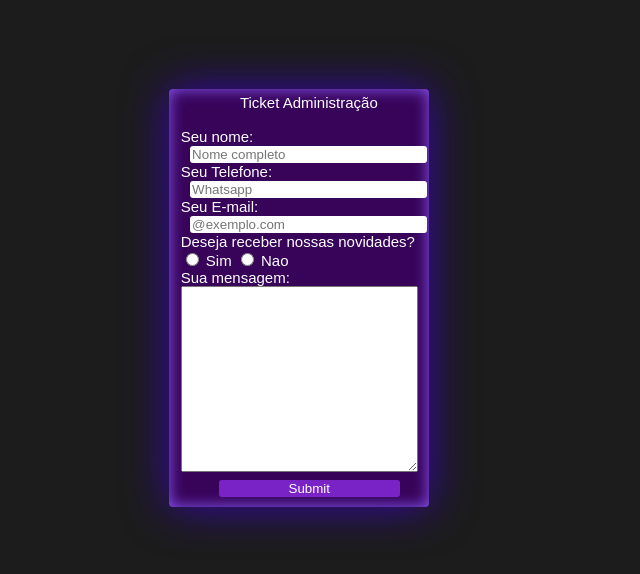
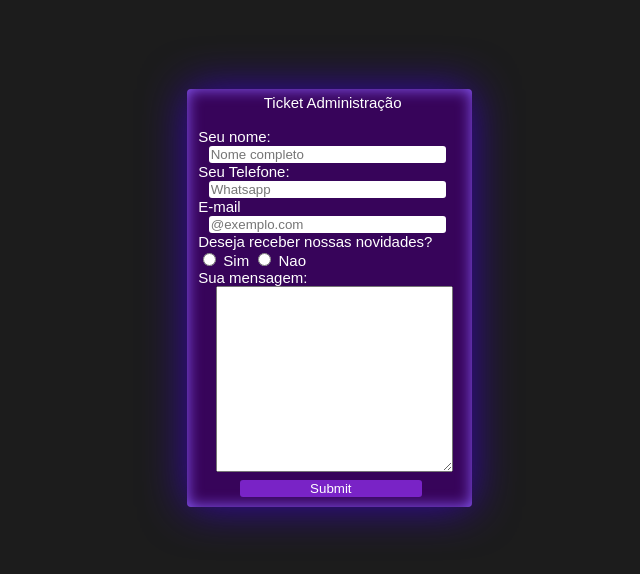
Before and after one commit to Tecnoleo/HTML-PAGE-TICKET, a plain HTML site: page index.html in a window 1280 px wide. Shown: the part 102-676 px from the top of the page, without its empty margins (301-941 px from the left). Drawn offline with nearby package versions, Linux system fonts and the light colour scheme; a web font is replaced by a local one.

Commit message:
foi foito a manutençao no codigo!

```diff
--- a/index.html
+++ b/index.html
@@ -21,7 +21,7 @@
 
                 }
                 .ContornoTicket{
-                margin-right: 70%;
+                margin-right: 7%;
                 background-color: rgb(55, 4, 90);
                 border: none;
                 border-radius: 4px;
@@ -47,7 +47,8 @@
                 }
                 textarea{
                 font-family: 'Open Sans', sans-serif;
-                margin-bottom: 4px;;
+                margin-bottom: 4px;
+                margin-left: 18px;
 
                 }
                 .TituloPrincipalTicket
@@ -89,9 +90,9 @@
 
                                                 <label for="numerocelular" class="TituloInputTicket" ">Seu Telefone: </label><br>
 
-                                                <input type="text"  name="telefone" data-mask="(00) 000000000" data-mask-selectonfocus="true" maxlength="13" class="InputTicket" size="27" placeholder="Whatsapp">
+                                                <input type="text"  name="telefone" data-mask="(00) 000000000" data-mask-selectonfocus="true" maxlength="13" class="InputTicket" size="27" placeholder="Whatsapp"><br>
 
-                                                <label for="SeuEmail" class="TituloInputTicket">Seu E-mail: </label><br>
+                                                <label for="Email">E-mail</label>
 
                                                 <input type="email" placeholder="@exemplo.com"class="InputTicket" size="27"><br>
 
```
